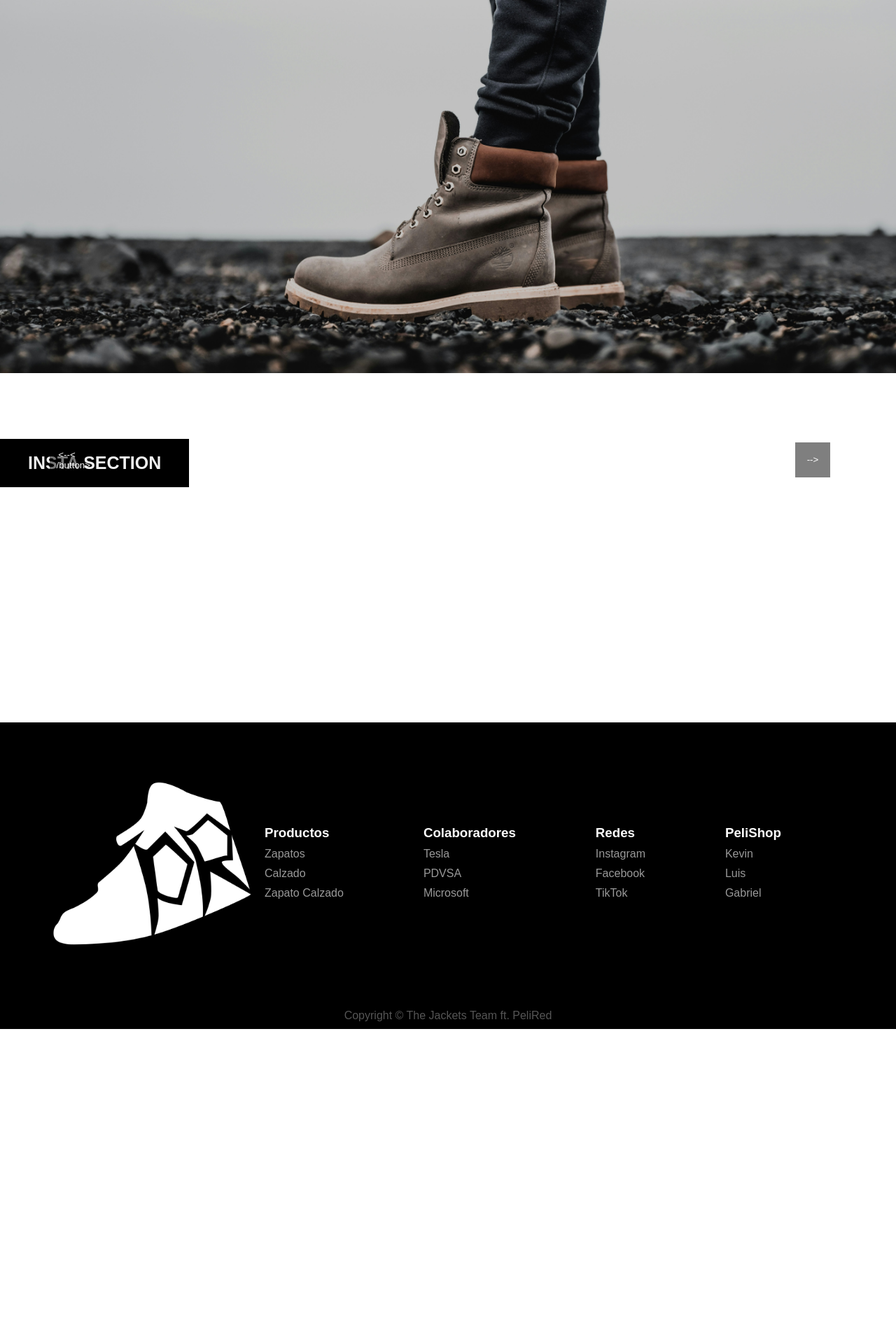
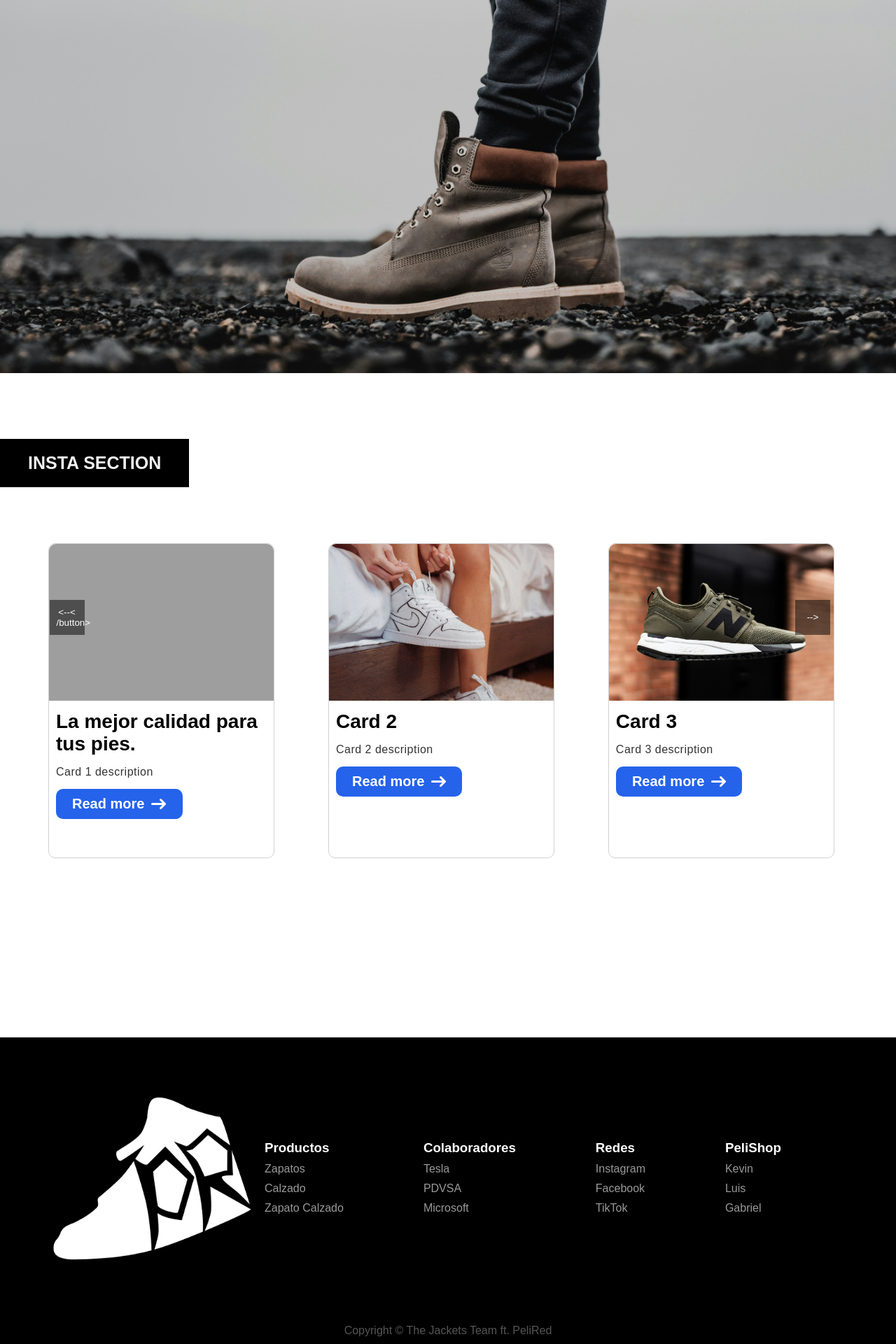
Before and after one commit to Jesus1103LG/pelishop-php, a PHP site: page / in a window 1280 px wide. Shown: the part 1977-3897 px from the top of the page at 70% size. Before the commit the page ends 3447 px from the top, so only its background shows below. Run offline with PHP 8.4, Linux system fonts and the light colour scheme; grey boxes are pictures that could not be loaded.

Commit message:
add code of carrusel

```diff
--- a/index.php
+++ b/index.php
@@ -73,7 +73,7 @@
     </div>
     <p class="copy">Copyright © The Jackets Team ft. PeliRed</p>
 </footer>
-<script src="Javascript/inde.js"></script>
+<script src="src/public/javascript/inde.js"></script>
 </body>
 
 </html>
--- /dev/null
+++ b/src/public/javascript/inde.js
@@ -0,0 +1,118 @@
+let div_insta_post = document.querySelector(".div-insta-post");
+
+let cards = [
+  {
+    id: 0,
+    title: "La mejor calidad para tus pies.",
+    description: "Card 1 description",
+    images: "public/img1.jpg",
+  },
+  {
+    id: 1,
+    title: "Card 2",
+    description: "Card 2 description",
+    images: "public/img2.jpg",
+  },
+  {
+    id: 2,
+    title: "Card 3",
+    description: "Card 3 description",
+    images: "public/img5.jpg",
+  },
+  {
+    id: 3,
+    title: "Card 4",
+    description: "Card 4 description",
+    images: "public/img1.jpg",
+  },
+  {
+    id: 4,
+    title: "Card 5",
+    description: "Card 5 description",
+    images: "public/img2.jpg",
+  },
+  {
+    id: 5,
+    title: "Card 6",
+    description: "Card 6 description",
+    images: "public/img5.jpg",
+  },
+];
+
+cards.forEach((card) => {
+  let div_card = document.createElement("div");
+  div_card.classList.add("div-card");
+
+  div_card.innerHTML = `
+                  <img class="div-card-img" src="src/${card.images}" alt="${card.title}" />
+                <div class="div-card-info">
+                    <h5 class="div-card-title">${card.title}</h5>
+                  <p class="div-card-description">
+                    ${card.description}
+                  </p>
+                  <a href="#" class="div-card-readmore">
+                    Read more
+                    <svg
+                      class="div-card-svg"
+                      aria-hidden="true"
+                      xmlns="http://www.w3.org/2000/svg"
+                      fill="none"
+                      viewBox="0 0 14 10"
+                    >
+                      <path
+                        stroke="currentColor"
+                        stroke-linecap="round"
+                        stroke-linejoin="round"
+                        stroke-width="2"
+                        d="M1 5h12m0 0L9 1m4 4L9 9"
+                      />
+                    </svg>
+                  </a>
+                </div>
+    `;
+  div_insta_post.appendChild(div_card);
+});
+
+// Carrusel
+
+const track = document.querySelector(".div-insta-post");
+const items = Array.from(track.children);
+const nextButton = document.querySelector(".right");
+const prevButton = document.querySelector(".left");
+
+let currentIndex = 0;
+
+const updateCarousel = () => {
+  const itemWidth = items[0].getBoundingClientRect().width;
+  const newPosition = -443 * currentIndex;
+  track.style.transform = `translateX(${newPosition}px)`;
+};
+
+nextButton.addEventListener("click", () => {
+  if (currentIndex < items.length - 3) {
+    currentIndex++;
+  } else {
+    currentIndex = 0;
+  }
+  updateCarousel();
+});
+
+prevButton.addEventListener("click", () => {
+  if (currentIndex > 0) {
+    currentIndex--;
+  } else {
+    currentIndex = items.length - 3;
+  }
+  updateCarousel();
+});
+
+// setInterval(() => {
+//   if (currentIndex < items.length - 3) {
+//     currentIndex++;
+//   } else {
+//     currentIndex = 0;
+//   }
+//   updateCarousel();
+// }, 3000);
+
+window.addEventListener("resize", updateCarousel);
```
